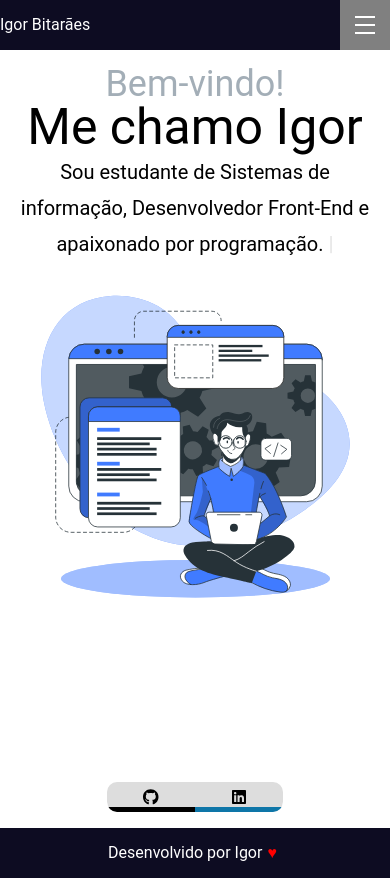
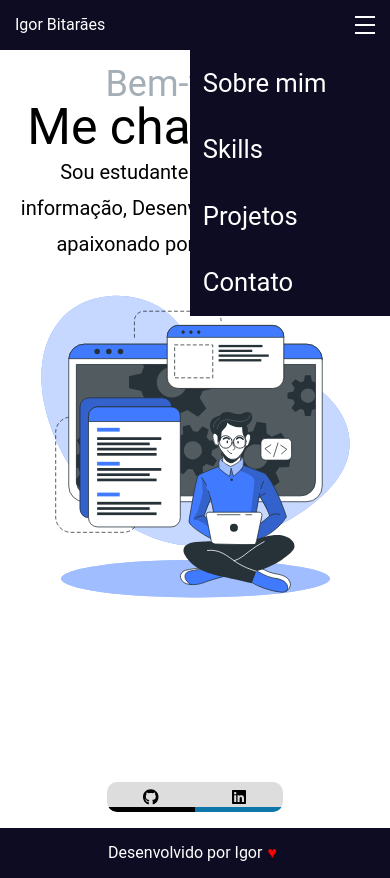
Before and after one commit to bitaraes/bitaraes, a Vue app: page / in a window 390 px wide. Both pictures are taken after a click on the button 365 px from the left and 25 px from the top of the page. Built offline with nearby package versions, Linux system fonts and the light colour scheme.

Commit message:
[add] Adicionado Menu mobile

```diff
--- a/src/components/AppHeader.vue
+++ b/src/components/AppHeader.vue
@@ -1,7 +1,7 @@
 <template>
   <div class="app-header">
     <div class="app-header__container">
-      <div class="name">Igor Bitarães</div>
+      <router-link to="/" class="app-header__name"> Igor Bitarães </router-link>
       <nav class="menu">
         <ul class="list">
           <li v-for="(item, index) in menu" :key="index" class="list-item">
@@ -11,11 +11,26 @@
       </nav>
     </div>
     <div class="m-menu">
-      <button class="open-menu">
+      <button class="open-menu" @click.stop="navOpen = !navOpen">
         <span class="top"></span>
         <span class="mid"></span>
         <span class="bottom"></span>
       </button>
+      <transition name="translateX">
+        <nav v-show="navOpen" @click.stop>
+          <div class="m-menu__wrapper">
+            <ul class="m-menu__list">
+              <li
+                v-for="(item, index) in menu"
+                :key="index"
+                class="m-menu__item"
+              >
+                <router-link :to="item.link">{{ item.name }}</router-link>
+              </li>
+            </ul>
+          </div>
+        </nav>
+      </transition>
     </div>
   </div>
 </template>
@@ -24,12 +39,27 @@ export default {
   data() {
     return {
       menu: [
-        { name: "Sobre mim", link: "#" },
-        { name: "Skills", link: "#" },
-        { name: "Projetos", link: "#" },
-        { name: "Contato", link: "#" },
+        { name: "Sobre mim", link: "/sobre" },
+        { name: "Skills", link: "/skills" },
+        { name: "Projetos", link: "/projetos" },
+        { name: "Contato", link: "/contato" },
       ],
+      events: ["click", "scroll"],
+      navOpen: false,
     };
+  },
+  created() {
+    this.events.forEach((e) => window.addEventListener(e, this.toggle));
+  },
+  destroyed() {
+    this.events.forEach((e) => window.removeEventListener(e, this.toggle));
+  },
+  methods: {
+    toggle() {
+      if (this.navOpen) {
+        this.navOpen = false;
+      }
+    },
   },
 };
 </script>
@@ -39,6 +69,10 @@ export default {
   background: #0d0c22;
   width: 100%;
   height: 50px;
+}
+
+.app-header__name {
+  color: #fff;
 }
 
 .app-header__container {
@@ -87,11 +121,14 @@ export default {
   .app-header__container .menu {
     display: none;
   }
+  .app-header__name {
+    padding-inline: 15px;
+  }
   .open-menu {
     display: block;
     width: 50px;
     height: 50px;
-    background: grey;
+    background: #0d0c22;
     border: none;
     position: relative;
     z-index: 100;
@@ -118,5 +155,50 @@ export default {
   .open-menu > span.bottom {
     transform: translateY(8px);
   }
+  .m-menu nav {
+    width: 200px;
+    background: #0d0c22;
+    position: fixed;
+    top: 0;
+    right: 0;
+    z-index: 99;
+  }
+  .m-menu__wrapper {
+    padding-top: 50px;
+  }
+  .m-menu__list {
+    padding-top: 50px;
+    list-style: none;
+    padding: 0;
+    margin: 0;
+  }
+  .m-menu__item a {
+    text-decoration: none;
+    line-height: 1.6em;
+    font-size: 1.6em;
+    padding: 0.5em;
+    display: block;
+    color: white;
+    transition: 0.4s ease;
+  }
+  .m-menu__item a:hover {
+    background: lightgrey;
+    color: #0d0c22;
+  }
+  .translateX-enter {
+    transform: translateX(200px);
+    opacity: 0;
+  }
+
+  .translateX-enter-active,
+  .translateX-leave-active {
+    transform-origin: top right 0;
+    transition: 0.4s ease;
+  }
+
+  .translateX-leave-to {
+    transform: translateX(200px);
+    opacity: 0;
+  }
 }
 </style>
```
